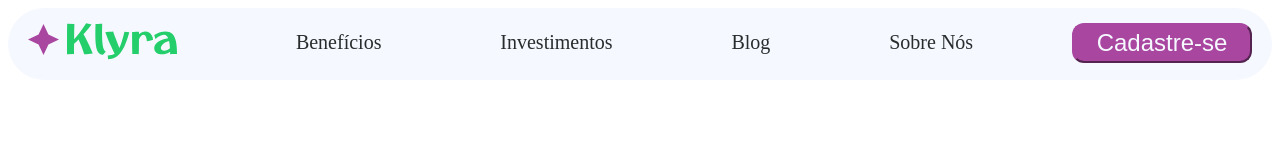
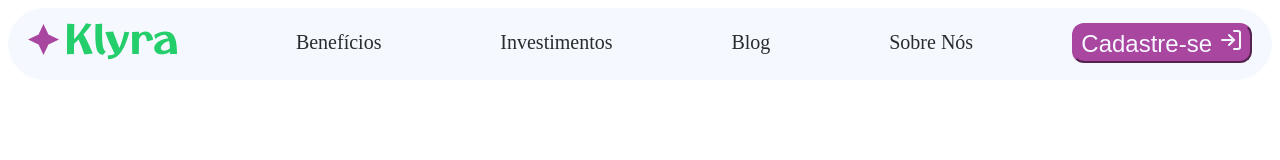
Before and after one commit to MatosRicardo/Fintech_Klyra, a React (Vite) app in the folder klyra/: page / in a window 1280 px wide. Shown: the top 160 px of the page. Built offline with nearby package versions, Linux system fonts and the light colour scheme; a web font is replaced by a local one.

Commit message:
styles: changes colors

```diff
--- a/klyra/src/App.jsx
+++ b/klyra/src/App.jsx
@@ -1,4 +1,4 @@
-import Navbar from "./assets/components/navbar/Navbar";
+import Navbar from "./components/navbar/Navbar.jsx";
 import { BrowserRouter } from "react-router-dom";
 
 function App() {
--- a/klyra/src/assets/components/navbar/Navbar.jsx
+++ b/klyra/src/components/navbar/Navbar.jsx
@@ -1,10 +1,11 @@
-import Styles from "../navbar/navbar.module.css";
+import Styles from "../navbar/Navbar.module.css";
 import { Link } from "react-router-dom";
-import iconNav from "../../../../public/iconNav.svg";
+import iconNav from "../../../public/iconNav.svg";
+import { LucideLogIn } from "lucide-react";
 
 export default function Navbar() {
   return (
-    <div>
+    <div className={Styles.container}>
       <nav className={Styles.navbar}>
         <Link>
           <img src={iconNav} className={Styles.logo} />
@@ -22,7 +23,9 @@ export default function Navbar() {
           <p>Sobre Nós</p>
         </Link>
         <Link>
-          <button className={Styles.buttonNav}>Cadastre-se</button>
+          <button className={Styles.buttonNav}>
+            Cadastre-se <LucideLogIn className={Styles.iconLogin} />{" "}
+          </button>
         </Link>
       </nav>
     </div>
--- a/klyra/src/assets/components/navbar/Navbar.module.css
+++ b/klyra/src/components/navbar/Navbar.module.css
@@ -1,10 +1,15 @@
+.container {
+  display: flex;
+  justify-content: center;
+}
+
 .navbar {
   display: flex;
   justify-content: space-between;
-  width: auto;
+  width: 160vh;
   height: 9vh;
   border-radius: 36px;
-  background-color: #f6f8ff;
+  background: var(--Secondary, #f6f8ff);
   p {
     margin-top: 23px;
     color: var(--Secondary, #272d2d);
```
